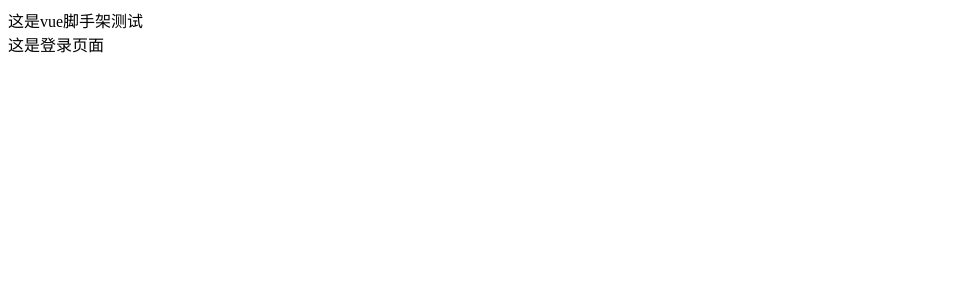
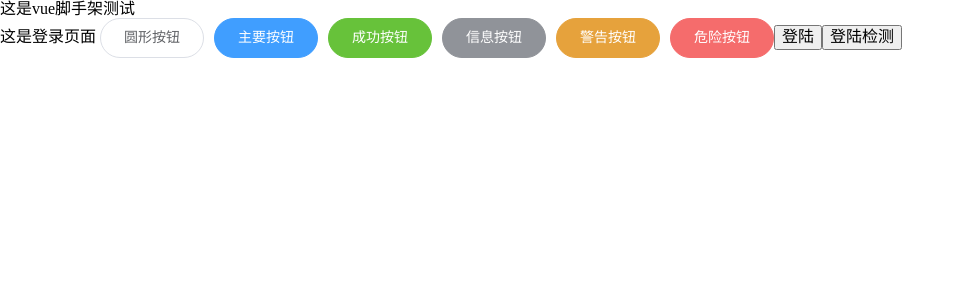
Before and after one commit to bigLxiny/2018227BackstageManagement, a Vue app: page /#/login in a window 1280 px wide. Shown: the top 300 px of the page, without its empty margins (0-965 px from the left). Built offline with nearby package versions, Linux system fonts and the light colour scheme.

Commit message:
集成和测试

```diff
--- a/package.json
+++ b/package.json
@@ -4,6 +4,7 @@
   "description": "",
   "main": "index.js",
   "scripts": {
+    "dev":"webpack-dev-server --open",
     "test": "echo \"Error: no test specified\" && exit 1"
   },
   "author": "",
@@ -29,6 +30,7 @@
   "dependencies": {
     "axios": "^0.18.0",
     "element-ui": "^2.2.0",
+    "normalize.css": "^8.0.0",
     "vue": "^2.5.13",
     "vue-router": "^3.0.1",
     "vuex": "^3.0.1"
--- a/src/component/login/Login.vue
+++ b/src/component/login/Login.vue
@@ -1,19 +1,43 @@
 <template>
   <div>
       {{msg}}
+  <el-button round>圆形按钮</el-button>
+  <el-button type="primary" round>主要按钮</el-button>
+  <el-button type="success" round>成功按钮</el-button>
+  <el-button type="info" round>信息按钮</el-button>
+  <el-button type="warning" round>警告按钮</el-button>
+  <el-button type="danger" round>危险按钮</el-button>
+
+  <button @click="login">登陆</button>
+        <button @click="isLogin">登陆检测</button>
   </div>
 </template>
 
+
 <script>
-export default {
-    data(){
-       return{
-            msg:'这是登录页面'
-       }
+    export default {
+        data() {
+            return {
+                user: {
+                    uname: "admin",
+                    upwd: "123456"
+                },
+                msg:'这是登录页面'
+            };
+        },
+
+        methods: {
+            // 登陆
+            login() {
+                this.$http.post(this.$api.login, this.user)
+                    .then(rsp => alert(rsp.data.message.realname));
+            },
+
+            // 判断是否已登陆
+            isLogin() {
+                this.$http.get(this.$api.islogin)
+                    .then(rsp => alert(rsp.data.code));
+            }
+        }
     }
-}
 </script>
-
-<style>
-
-</style>
--- /dev/null
+++ b/src/js/api.js
@@ -0,0 +1,40 @@
+// 导出域名
+export const domain = 'http://157.122.54.189:9095';
+
+// 默认导出整个接口配置
+export default {
+    // 账号管理
+    login: `/admin/account/login`,                               // 登陆
+    logout: `/admin/account/logout`,                          // 登出
+    islogin: `/admin/account/islogin`,                         // 是否登陆状态
+
+    // 类别管理
+    ctList: `/admin/category/getlist/`,                          // 获取分类列表, 需要参数: tablename
+    ctDetail: `/admin/category/getcategorymodel/`,    // 获取分类详情, 需要参数: cateID
+    ctEdit: `/admin/category/edit/`,                             // 编辑分类, 需要参数: cateID
+    ctAdd: `/admin/category/add/`,                            // 添加分类, 需要参数: tablename
+
+    // 文章管理
+    atList: `/admin/article/getlist/`,                        // 获取文章列表, 需要参数: tablename, 需要查询: pageIndex 与 pageSize
+    atCate: `/admin/article/getcategorylist/`,         // 获取文章的分类列表, 需要参数: tablename
+    atDetail: `/admin/article/getarticle/`,               // 获取文章详情, 需要参数: tablename 与 atID
+    atEdit: `/admin/article/edit/`,                          // 编辑文章, 需要参数: tablename 与 atID
+    atDdd: `/admin/category/add/`,                      // 添加文章, 需要参数: tablename
+    atDel: `/admin/category/del/`,                        // 删除文章, 需要参数: tablename 与 atID
+
+    // 文章上传
+    atImg: `/admin/article/uploadimg`,                 // 上传文章图片
+    atFile: `/admin/article/uploadfile`  ,                  // 上传文章附件
+
+    // 商品管理
+    gsList: `/admin/goods/getlist/`,                       // 获取商品列表, 需要查询: pageIndex 与 pageSize 与 searchvalue
+    gsDetail: `/admin/goods/getgoodsmodel/`,    // 获取商品详情, 需要参数: gsID
+    gsEdit: `/admin/goods/edit/`,                         // 编辑商品, 需要参数: gsID
+    gsAdd: `/admin/goods/add/`,                         // 添加商品
+    gsDel: `/admin/goods/del/`,                           // 删除商品, 需要参数: gsID
+
+    // 订单管理
+    odList: `/admin/order/getorderlist`,                // 获取订单列表, 需要查询: pageIndex 与 pageSize 与 orderstatus 与 vipname
+    odDetail: `/admin/order/getorderdetial/`,       // 获取订单详情, 需要参数: odID
+    odEdit: `/admin/order/updateorder/` ,            // 编辑订单
+}
--- a/src/main.js
+++ b/src/main.js
@@ -1,9 +1,28 @@
 import Vue from 'vue'
-
 import App from './component/App.vue'
-
 import vueRouter from './router'  // 自动导入该目录下的index.js
 
+import ElementUI from 'element-ui'
+import 'element-ui/lib/theme-chalk/index.css'
+
+import 'normalize.css';
+
+
+//导入axios
+import axios from "axios";
+import api, { domain } from "./js/api.js";
+
+//配置默认域名
+axios.defaults.baseURL=domain;
+//配置案axios的跨域令牌支持
+axios.defaults.withCredentials=true;
+
+//把axios和api添加要Vue的原型
+Vue.prototype.$http=axios;
+Vue.prototype.$api=api;
+
+
+Vue.use(ElementUI)
 
 new Vue({
     el: '#app',
--- a/webpack.config.js
+++ b/webpack.config.js
@@ -44,7 +44,7 @@ module.exports = {
 
             // 解析图片字体用的, 以后可能需要修改该配置, 以支持更多的文件类型
             {
-                test: /\.(png|jpg|gif|svg)/,
+                test: /\.(png|jpg|gif|jpeg|svg|woff|ttf)/,
                 use: [{
                     loader: 'url-loader',
                     options: {
@@ -66,8 +66,7 @@ module.exports = {
                 test: /\.js$/,
                 exclude: /node_modules/,  // 我们在main.js入口中导入的第三方包, 不需要解析, 所以这里排除, 好处是提高打包效率
                 loader: 'babel-loader'
-            }
-
+            },
         ]
     },
 
```
Also changed, not shown: .babelrc, 1 other file (tests, documents, lock files or other folders).
